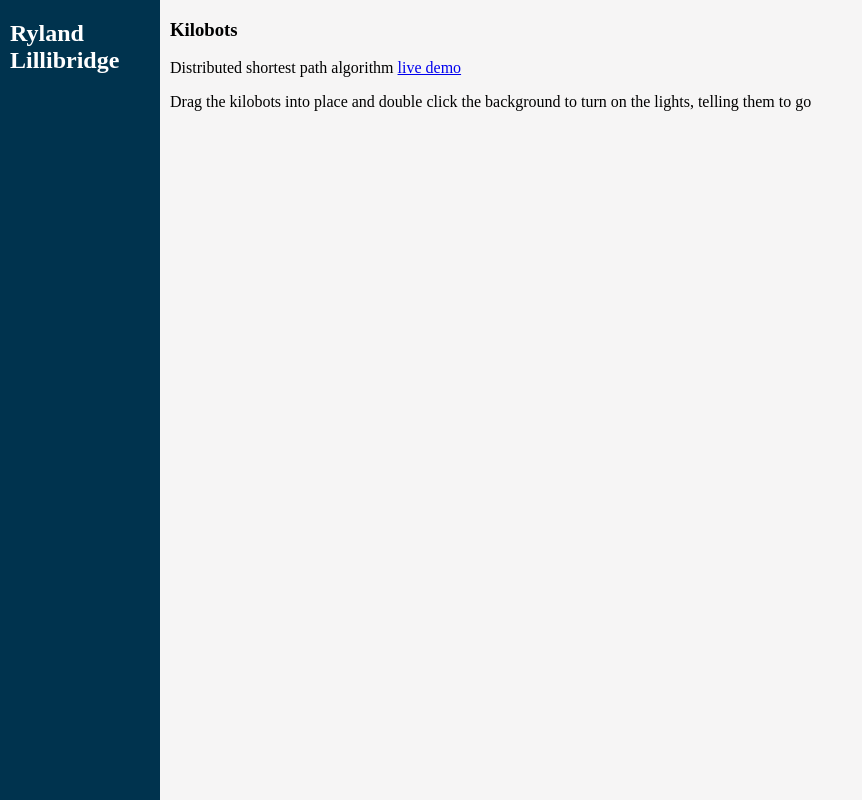
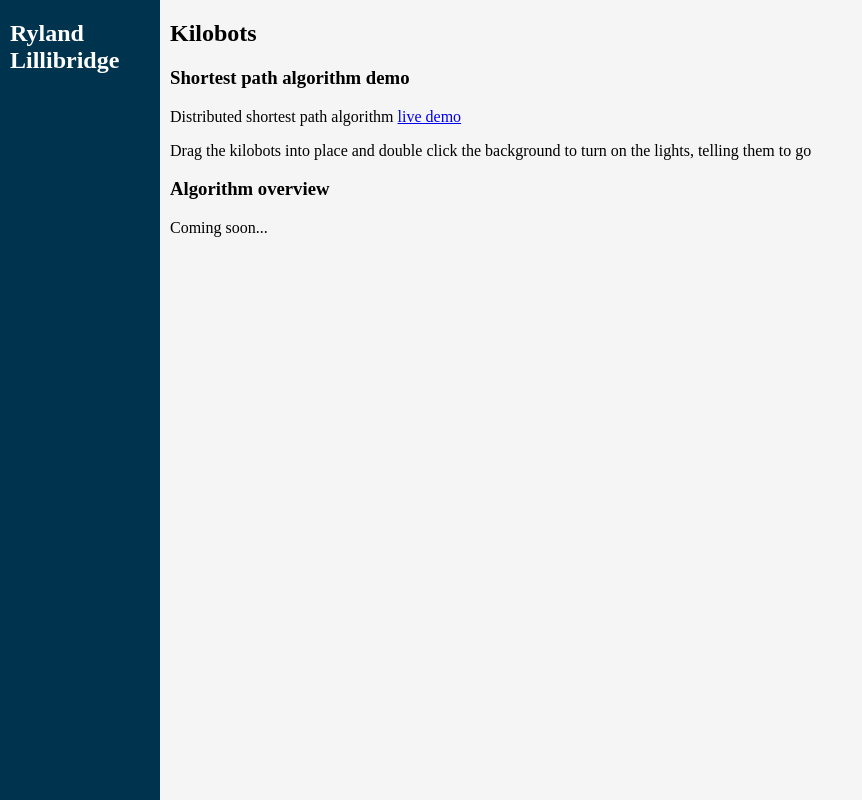
Before and after one commit to Rylandl/Rylandl.github.io, a plain HTML site: page index.html in a window 1280 px wide. Shown: the whole page, without its empty margins (0-862 px from the left). Drawn offline with Linux system fonts and the light colour scheme.

Commit message:
Content updates

```diff
--- a/index.css
+++ b/index.css
@@ -13,11 +13,13 @@
 .main {
 	margin-left: 160px;
 	margin-top: 0px;
+	margin-right: 0px;
+	width: 100%;
 	top: 0;
 	left: 0;
-	width: 100%;
+	overflow-wrap: break-word;
 	position: fixed;
 	height: 100%;
 	padding: 0px 10px;
 	background-color: #F6F5F5;
-}
+}trainted only by probability of ID collision, an issue that
--- a/index.html
+++ b/index.html
@@ -13,10 +13,22 @@
 			<h2 style="text-align: left; margin-left: 10px; margin-top: 0px; color: #FFFFFF">Ryland Lillibridge</h2>
 		</div>
 		<div class="main">
-			<h3> Kilobots </h3>
+			<h2> Kilobots </h2>
+			<h3> Shortest path algorithm demo </h3>
 			<p> Distributed shortest path algorithm <a href="kilosim.html">live demo</a> </p>
 			<p> Drag the kilobots into place and double click the background to turn on the lights, telling them to go </p>
 
+			<h3> Algorithm overview </h3>
+			<p> Coming soon... </p>
+			<!--
+			<p>
+				The algorithm is rather simple and can be broken into two phases: (1) the initial tree span and (2) the trace back along the correct path. This ping-pong style search is an inherent part of distributed searches. In a centralized shortest-path search, the job ends once the destination is found as the requesting party is the one carrying out all comparisons in the search. In a distributed system, a requester relies on a network of peers to search for another node on the network. Once the target is found, the best route must be communicated back to the requester.
+			</p>
+
+			<p>
+				The shortest path algorithm explored here takes advantage of the need for the approach to have two distinct phases, leveraging this fact in its core data-structure for route storage. This novel approach to route encoding lets complex routes be stored in arbitrarily few bits, constrainted only by probability of ID collision, an issue that will be explored later on.
+			</p>
+			-->
 		</div>
 	</div>
 </body>
```
